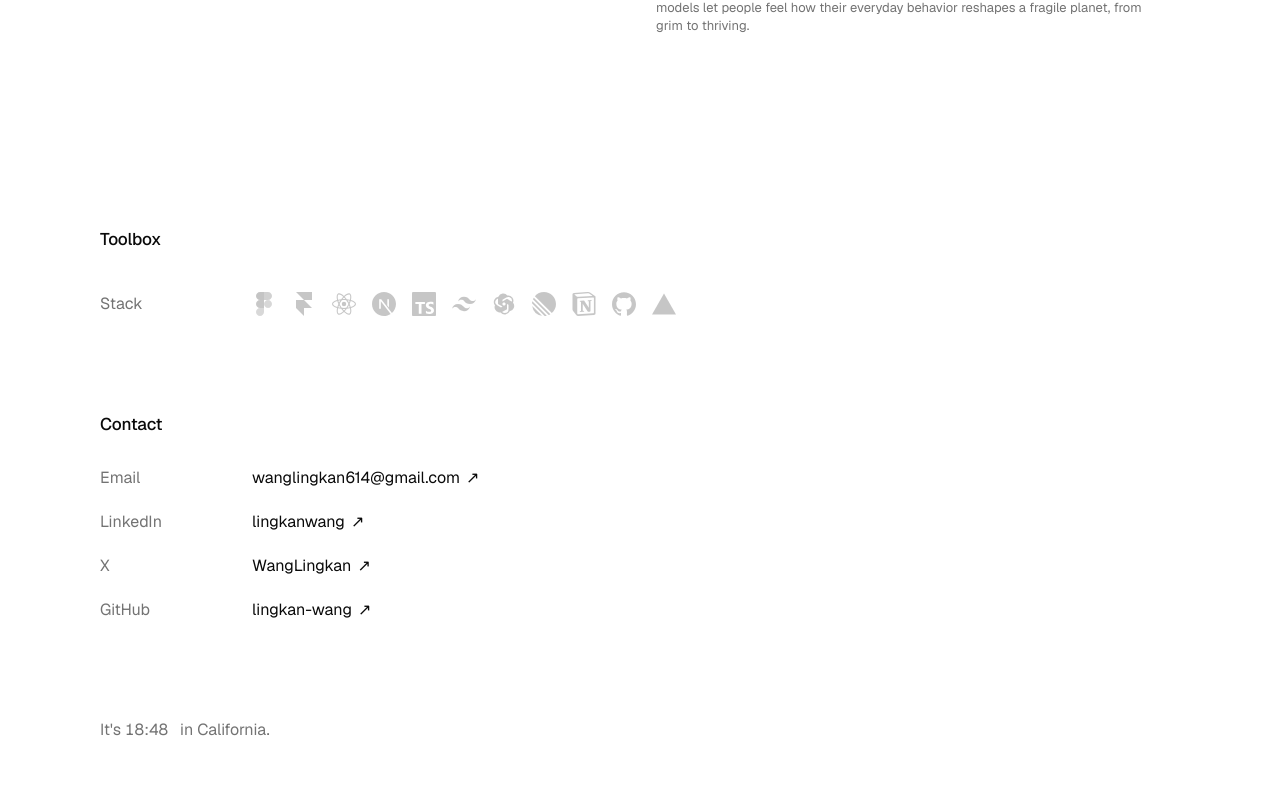
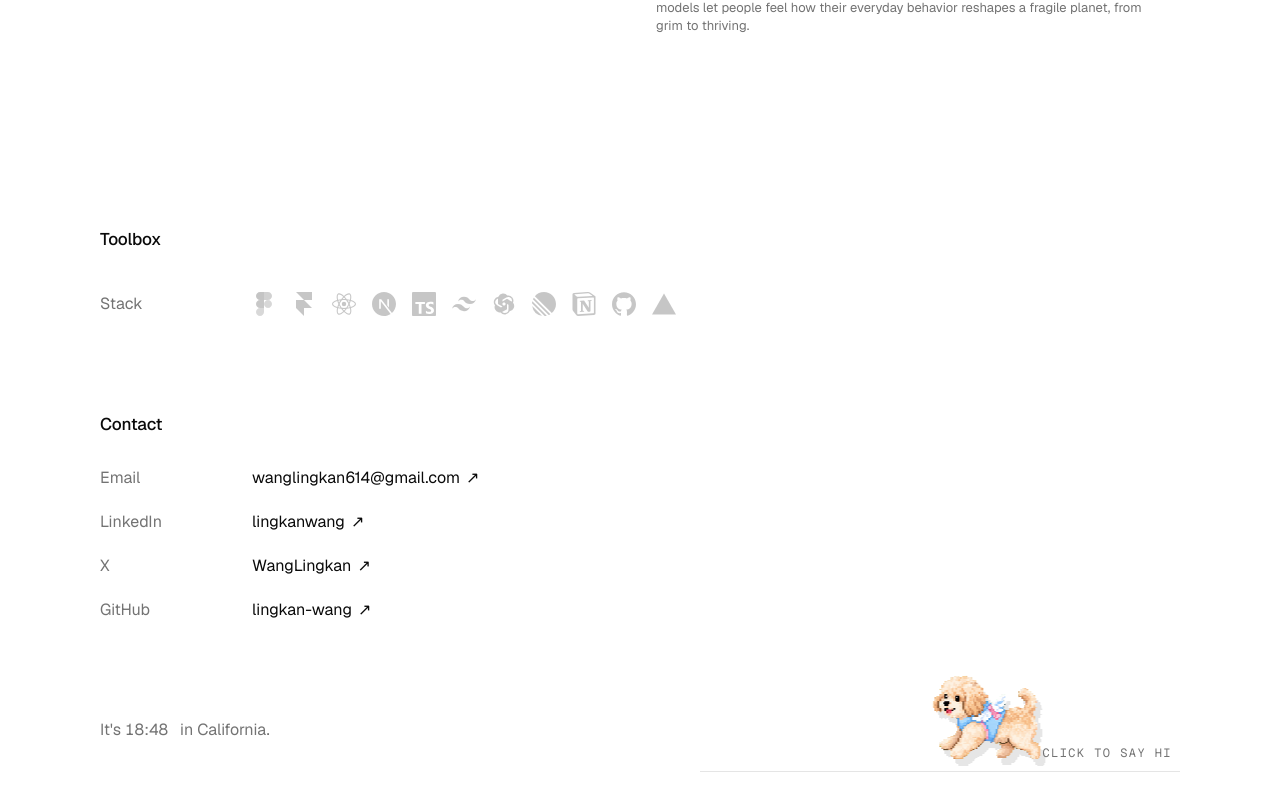
Before and after one commit to lingkan-wang/lingkan-wang.github.io, a Next.js app: page /research in a window 1280 px wide. Shown: the part 2317-3121 px from the top of the page. Built offline with nearby package versions, Linux system fonts and the light colour scheme.

Commit message:
Add a wandering pixel dog to the footer (#19)
Add a small interactive pixel dog that wanders within the footer right column, responds to clicks, and respects reduced-motion preferences.

```diff
--- /dev/null
+++ b/components/footer-dog.module.css
@@ -0,0 +1,139 @@
+.area {
+  position: relative;
+  min-height: 220px;
+  overflow: hidden;
+  border-bottom: 1px solid var(--color-border);
+}
+
+.walker {
+  position: absolute;
+  bottom: -10px;
+  left: 0;
+  width: clamp(112px, 16vw, 138px);
+  aspect-ratio: 512 / 560;
+  will-change: transform;
+}
+
+.dogButton {
+  position: relative;
+  display: block;
+  width: 100%;
+  height: 100%;
+  padding: 0;
+  border: 0;
+  background: transparent;
+  color: var(--color-fg);
+  cursor: pointer;
+  touch-action: manipulation;
+  -webkit-tap-highlight-color: transparent;
+  transform-origin: 50% 88%;
+}
+
+.dogButton:focus-visible {
+  border-radius: 16px;
+  outline: 2px solid var(--color-accent);
+  outline-offset: -14px;
+}
+
+.sprite {
+  display: block;
+  width: 100%;
+  height: 100%;
+  background-image: url("/dog/footer-dog-walk.png");
+  background-repeat: no-repeat;
+  background-position: 0 0;
+  background-size: 200% 100%;
+  filter: drop-shadow(5px 7px 0 rgb(10 10 10 / 10%));
+  image-rendering: pixelated;
+  transform: scaleX(var(--dog-face));
+  transform-origin: center;
+  user-select: none;
+  will-change: transform, background-position;
+}
+
+.spriteMoving {
+  animation: footer-dog-steps 460ms linear infinite;
+}
+
+.bubble {
+  position: absolute;
+  z-index: 2;
+  top: 10px;
+  left: 50%;
+  padding: 6px 8px;
+  border: 1px solid var(--color-fg);
+  border-radius: 999px;
+  background: var(--color-bg);
+  box-shadow: 2px 2px 0 var(--color-fg);
+  font-family: var(--font-mono), monospace;
+  font-size: 12px;
+  letter-spacing: 0.04em;
+  line-height: 1;
+  opacity: 0;
+  pointer-events: none;
+  transform: translate(-50%, 7px) scale(0.9);
+  transition:
+    opacity 130ms linear,
+    transform 220ms cubic-bezier(0.23, 1, 0.32, 1);
+  white-space: nowrap;
+}
+
+.bubbleVisible {
+  opacity: 1;
+  transform: translate(-50%, 0) scale(1);
+}
+
+.hint {
+  position: absolute;
+  right: 8px;
+  bottom: 9px;
+  color: var(--color-muted);
+  font-family: var(--font-mono), monospace;
+  font-size: 12px;
+  letter-spacing: 0.12em;
+  text-transform: uppercase;
+}
+
+@keyframes footer-dog-steps {
+  0%,
+  24.99%,
+  49.99% {
+    background-position: 0 0;
+    transform: scaleX(var(--dog-face)) translateY(0);
+  }
+
+  25% {
+    background-position: 0 0;
+    transform: scaleX(var(--dog-face)) translateY(-2px);
+  }
+
+  50%,
+  74.99%,
+  100% {
+    background-position: 100% 0;
+    transform: scaleX(var(--dog-face)) translateY(0);
+  }
+
+  75% {
+    background-position: 100% 0;
+    transform: scaleX(var(--dog-face)) translateY(-2px);
+  }
+}
+
+@media (min-width: 1024px) {
+  .area {
+    min-height: 360px;
+  }
+}
+
+@media (hover: hover) and (pointer: fine) {
+  .dogButton:hover .sprite {
+    filter: drop-shadow(5px 8px 0 rgb(10 10 10 / 14%)) brightness(1.03);
+  }
+}
+
+@media (prefers-reduced-motion: reduce) {
+  .spriteMoving {
+    animation: none;
+  }
+}
--- /dev/null
+++ b/components/footer-dog.tsx
@@ -0,0 +1,207 @@
+"use client";
+
+import { motion, useAnimationControls, useReducedMotion } from "framer-motion";
+import { useEffect, useRef, useState } from "react";
+import styles from "./footer-dog.module.css";
+
+let barkContext: AudioContext | null = null;
+
+function playBark() {
+  const AudioContextClass =
+    window.AudioContext ??
+    (window as typeof window & { webkitAudioContext?: typeof AudioContext }).webkitAudioContext;
+
+  if (!AudioContextClass) return;
+  barkContext ??= new AudioContextClass();
+  const context = barkContext;
+  if (context.state === "suspended") void context.resume();
+
+  const barkBurst = (start: number, pitch: number, volume: number) => {
+    const length = Math.ceil(context.sampleRate * 0.15);
+    const buffer = context.createBuffer(1, length, context.sampleRate);
+    const data = buffer.getChannelData(0);
+    for (let index = 0; index < length; index += 1) {
+      const decay = 1 - index / length;
+      data[index] = (Math.random() * 2 - 1) * decay;
+    }
+
+    const noise = context.createBufferSource();
+    const filter = context.createBiquadFilter();
+    const noiseGain = context.createGain();
+    const voice = context.createOscillator();
+    const voiceGain = context.createGain();
+    const master = context.createGain();
+
+    noise.buffer = buffer;
+    filter.type = "bandpass";
+    filter.frequency.setValueAtTime(pitch * 2.6, start);
+    filter.Q.value = 0.72;
+
+    voice.type = "sawtooth";
+    voice.frequency.setValueAtTime(pitch * 1.25, start);
+    voice.frequency.exponentialRampToValueAtTime(pitch * 0.68, start + 0.13);
+
+    noiseGain.gain.setValueAtTime(0.0001, start);
+    noiseGain.gain.exponentialRampToValueAtTime(0.7, start + 0.012);
+    noiseGain.gain.exponentialRampToValueAtTime(0.0001, start + 0.15);
+    voiceGain.gain.setValueAtTime(0.0001, start);
+    voiceGain.gain.exponentialRampToValueAtTime(0.36, start + 0.014);
+    voiceGain.gain.exponentialRampToValueAtTime(0.0001, start + 0.14);
+    master.gain.value = volume;
+
+    noise.connect(filter).connect(noiseGain).connect(master);
+    voice.connect(voiceGain).connect(master);
+    master.connect(context.destination);
+
+    noise.start(start);
+    voice.start(start);
+    noise.stop(start + 0.16);
+    voice.stop(start + 0.16);
+  };
+
+  const now = context.currentTime + 0.01;
+  barkBurst(now, 150, 0.16);
+  barkBurst(now + 0.17, 128, 0.11);
+}
+
+export function FooterDog() {
+  const areaRef = useRef<HTMLDivElement>(null);
+  const walkerRef = useRef<HTMLDivElement>(null);
+  const dogRef = useRef<HTMLButtonElement>(null);
+  const currentXRef = useRef(0);
+  const bubbleTimerRef = useRef<number | undefined>(undefined);
+  const moveControls = useAnimationControls();
+  const jumpControls = useAnimationControls();
+  const reduceMotion = useReducedMotion();
+  const [moving, setMoving] = useState(false);
+  const [facingRight, setFacingRight] = useState(false);
+  const [showBubble, setShowBubble] = useState(false);
+
+  useEffect(() => {
+    const area = areaRef.current;
+    const dog = dogRef.current;
+    if (!area || !dog) return;
+
+    let cancelled = false;
+    let wanderTimer: number | undefined;
+
+    const clampPosition = () => {
+      const min = 8;
+      const max = Math.max(min, area.clientWidth - dog.offsetWidth - 8);
+      currentXRef.current = Math.max(min, Math.min(max, currentXRef.current));
+      moveControls.set({ x: currentXRef.current });
+    };
+
+    const chooseDestination = async () => {
+      if (cancelled || reduceMotion) return;
+      const min = 8;
+      const max = Math.max(min, area.clientWidth - dog.offsetWidth - 8);
+      const range = max - min;
+      let target = min + Math.random() * range;
+
+      if (range > 100 && Math.abs(target - currentXRef.current) < Math.min(80, range * 0.34)) {
+        target = currentXRef.current < min + range / 2
+          ? max - Math.random() * range * 0.12
+          : min + Math.random() * range * 0.12;
+      }
+
+      const distance = Math.abs(target - currentXRef.current);
+      setFacingRight(target > currentXRef.current);
+      setMoving(true);
+      currentXRef.current = target;
+
+      await moveControls.start({
+        x: target,
+        transition: {
+          duration: Math.max(1.5, Math.min(4.8, distance / 74)),
+          ease: "easeInOut",
+        },
+      });
+
+      if (cancelled) return;
+      setMoving(false);
+      wanderTimer = window.setTimeout(chooseDestination, 900 + Math.random() * 1900);
+    };
+
+    const startPosition = () => {
+      const max = Math.max(8, area.clientWidth - dog.offsetWidth - 8);
+      currentXRef.current = Math.max(8, (max + 8) / 2);
+      moveControls.set({ x: currentXRef.current });
+      if (!reduceMotion) wanderTimer = window.setTimeout(chooseDestination, 650);
+    };
+
+    const observer = new ResizeObserver(clampPosition);
+    observer.observe(area);
+    startPosition();
+
+    return () => {
+      cancelled = true;
+      observer.disconnect();
+      window.clearTimeout(wanderTimer);
+      moveControls.stop();
+    };
+  }, [moveControls, reduceMotion]);
+
+  useEffect(() => () => window.clearTimeout(bubbleTimerRef.current), []);
+
+  const interact = () => {
+    playBark();
+    setShowBubble(true);
+    window.clearTimeout(bubbleTimerRef.current);
+    bubbleTimerRef.current = window.setTimeout(() => setShowBubble(false), 1050);
+
+    const areaBox = areaRef.current?.getBoundingClientRect();
+    const walkerBox = walkerRef.current?.getBoundingClientRect();
+    if (areaBox && walkerBox) {
+      currentXRef.current = walkerBox.left - areaBox.left;
+      moveControls.stop();
+      moveControls.set({ x: currentXRef.current });
+      setMoving(false);
+    }
+
+    jumpControls.stop();
+    void jumpControls.start({
+      y: reduceMotion ? [0, -6, 0] : [0, -40, 0, -7, 0],
+      rotate: reduceMotion ? [0, 0, 0] : [0, -4, 3, -1, 0],
+      transition: {
+        duration: reduceMotion ? 0.22 : 0.62,
+        ease: [0.22, 1, 0.36, 1],
+        times: reduceMotion ? [0, 0.5, 1] : [0, 0.3, 0.62, 0.8, 1],
+      },
+    });
+  };
+
+  return (
+    <div ref={areaRef} className={styles.area}>
+      <motion.div
+        ref={walkerRef}
+        className={styles.walker}
+        animate={moveControls}
+        initial={false}
+      >
+        <motion.button
+          ref={dogRef}
+          type="button"
+          className={styles.dogButton}
+          animate={jumpControls}
+          initial={false}
+          onClick={interact}
+          aria-label="Play with the wandering pixel dog"
+        >
+          <span
+            className={`${styles.bubble} ${showBubble ? styles.bubbleVisible : ""}`}
+            aria-hidden="true"
+          >
+            woof woof!
+          </span>
+          <span
+            className={`${styles.sprite} ${moving ? styles.spriteMoving : ""}`}
+            style={{ "--dog-face": facingRight ? -1 : 1 } as React.CSSProperties}
+            aria-hidden="true"
+          />
+        </motion.button>
+      </motion.div>
+      <span className={styles.hint}>click to say hi</span>
+    </div>
+  );
+}
--- a/components/footer.tsx
+++ b/components/footer.tsx
@@ -15,6 +15,7 @@ import {
   SiVercel,
 } from "react-icons/si";
 import { site } from "@/lib/site";
+import { FooterDog } from "@/components/footer-dog";
 
 function FigmaIcon(props: SVGProps<SVGSVGElement>) {
   return (
@@ -177,11 +178,9 @@ export function Footer() {
             </p>
           </section>
 
-          <div
-            className="hidden min-h-[360px] lg:block"
-            data-footer-dog-slot
-            aria-hidden="true"
-          />
+          <div className="mt-14 min-w-0 lg:mt-0" data-footer-dog-slot>
+            <FooterDog />
+          </div>
         </div>
       </div>
     </footer>
```
Also changed, not shown: public/dog/footer-dog-walk.png (added).
